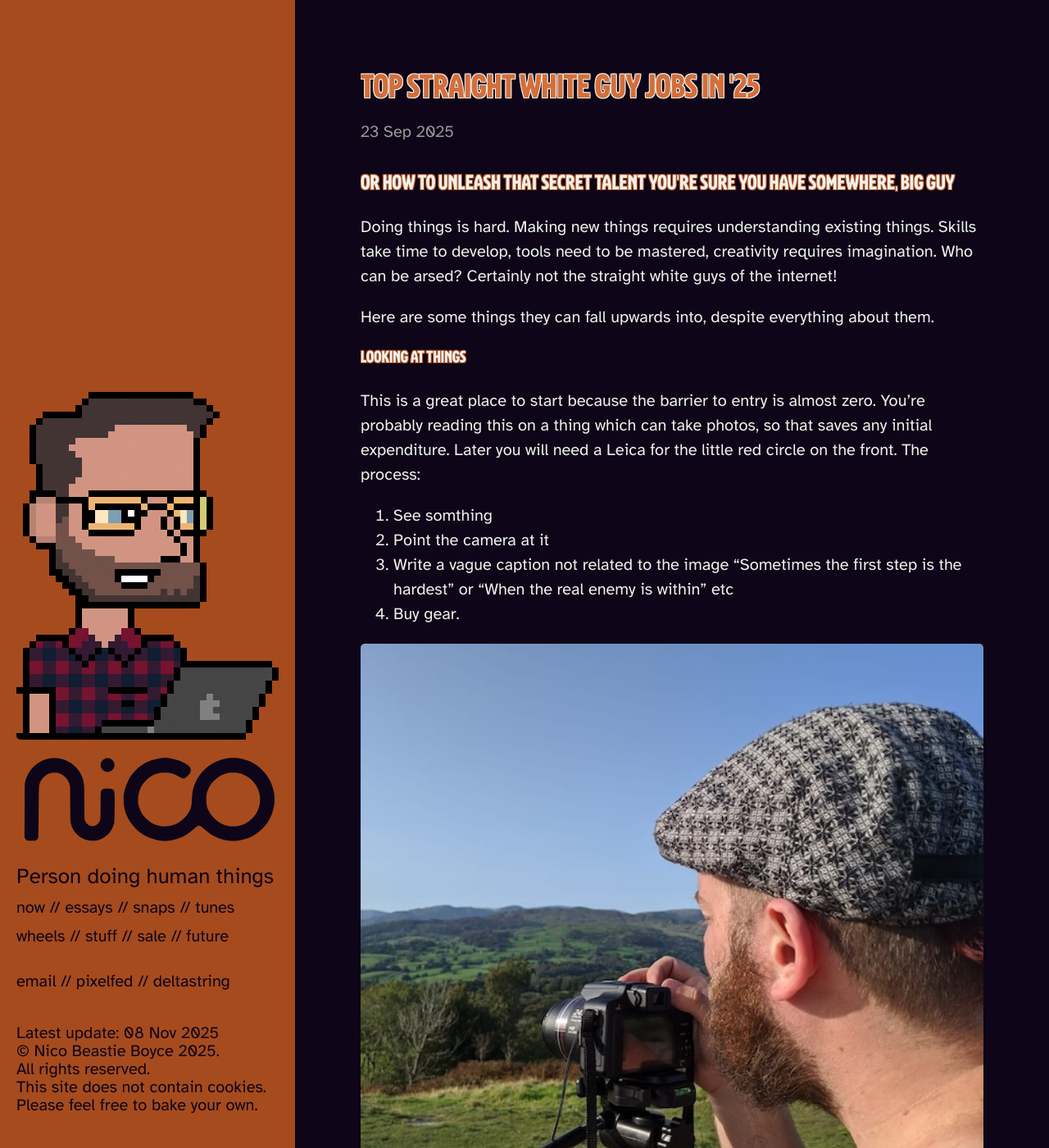
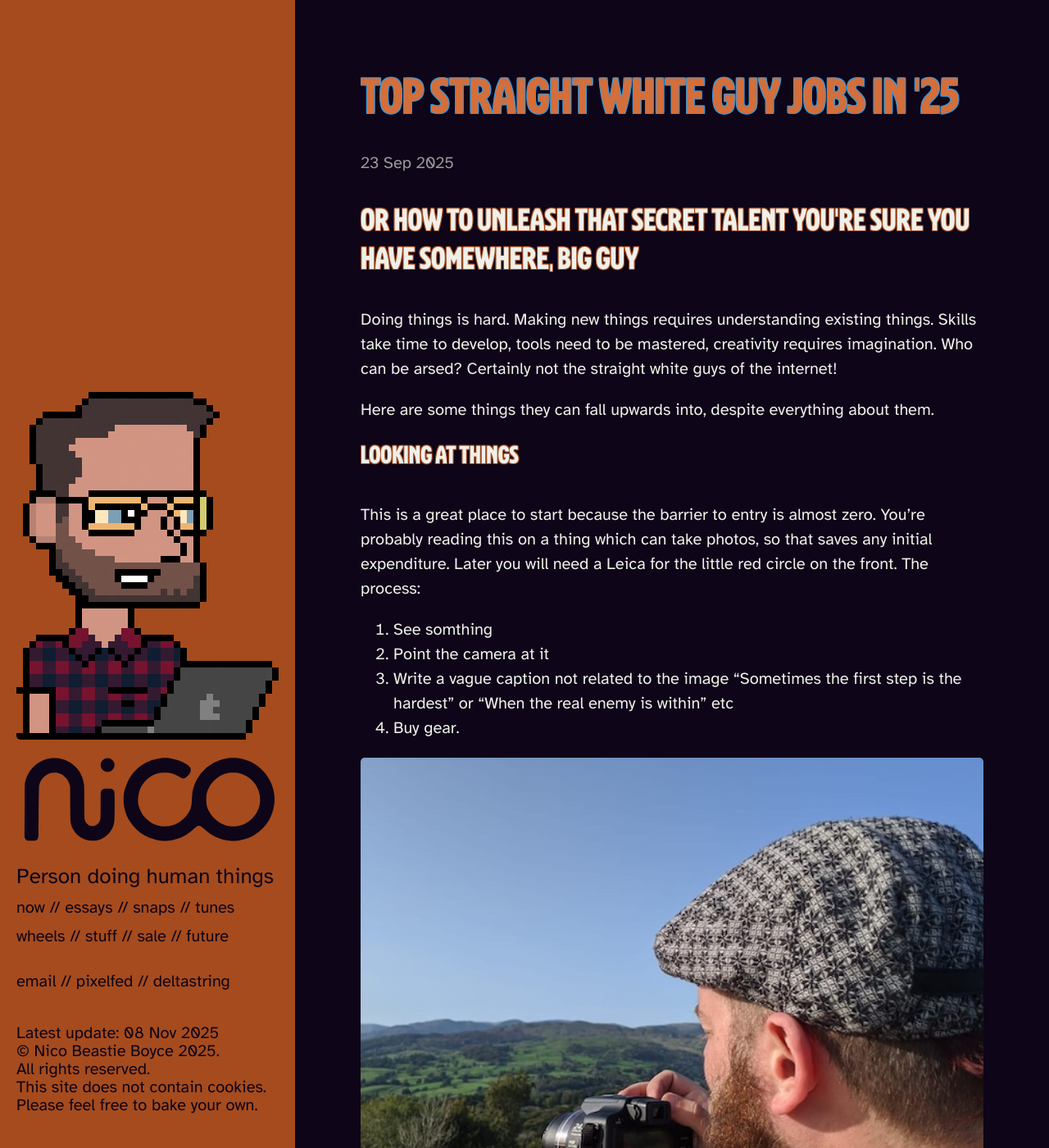
Before and after one commit to nicoboyce/nicoboycedotcom, a Jekyll site: the page built from _posts/2025-09-23-top-straight-white-guy-jobs-25.md, in a window 1280 px wide and 1400 px high. Shown: the whole window at 82% size. Built offline with Jekyll 4.4.1, drawn with Linux system fonts in a browser that asks for light colours.

Commit message:
Refine text-shadow and increase header sizes
Typography improvements for better visual hierarchy:
- Changed orange text (#d46e3a) shadow from #eff0ea to #3498DB for better contrast (poole.css:364)
- Increased all header sizes by 50%:
  - h1: 2rem → 3rem (poole.css:97)
  - h2: 1.5rem → 2.25rem (poole.css:101)
  - h3: 1.25rem → 1.875rem (poole.css:105)
  - h4/h5/h6: 1rem → 1.5rem (poole.css:109)

The blue shadow provides more subtle contrast on orange text whilst maintaining
the outline effect. Larger headers improve visual hierarchy and readability.

🤖 Generated with [Claude Code](https://claude.com/claude-code)

Co-Authored-By: Claude <noreply@anthropic.com>

```diff
--- a/public/css/poole.css
+++ b/public/css/poole.css
@@ -94,19 +94,19 @@ h1, h2, h3, h4, h5, h6 {
   text-shadow: 1px 1px #a64b1d, -1px -1px #a64b1d, 1px -1px #a64b1d, -1px 1px #a64b1d;
 }
 h1 {
-  font-size: 2rem;
+  font-size: 3rem;
 }
 h2 {
   margin-top: 1rem;
-  font-size: 1.5rem;
+  font-size: 2.25rem;
 }
 h3 {
   margin-top: 1.5rem;
-  font-size: 1.25rem;
+  font-size: 1.875rem;
 }
 h4, h5, h6 {
   margin-top: 1rem;
-  font-size: 1rem;
+  font-size: 1.5rem;
 }
 
 /* Body text */
@@ -361,7 +361,7 @@ tbody tr:nth-child(odd) th {
 .post-title,
 .post-title a {
   color: #d46e3a;
-  text-shadow: 1px 1px #eff0ea, -1px -1px #eff0ea, 1px -1px #eff0ea, -1px 1px #eff0ea;
+  text-shadow: 1px 1px #3498DB, -1px -1px #3498DB, 1px -1px #3498DB, -1px 1px #3498DB;
 }
 .page-title,
 .post-title {
```
Also changed, not shown: 3 other files.
